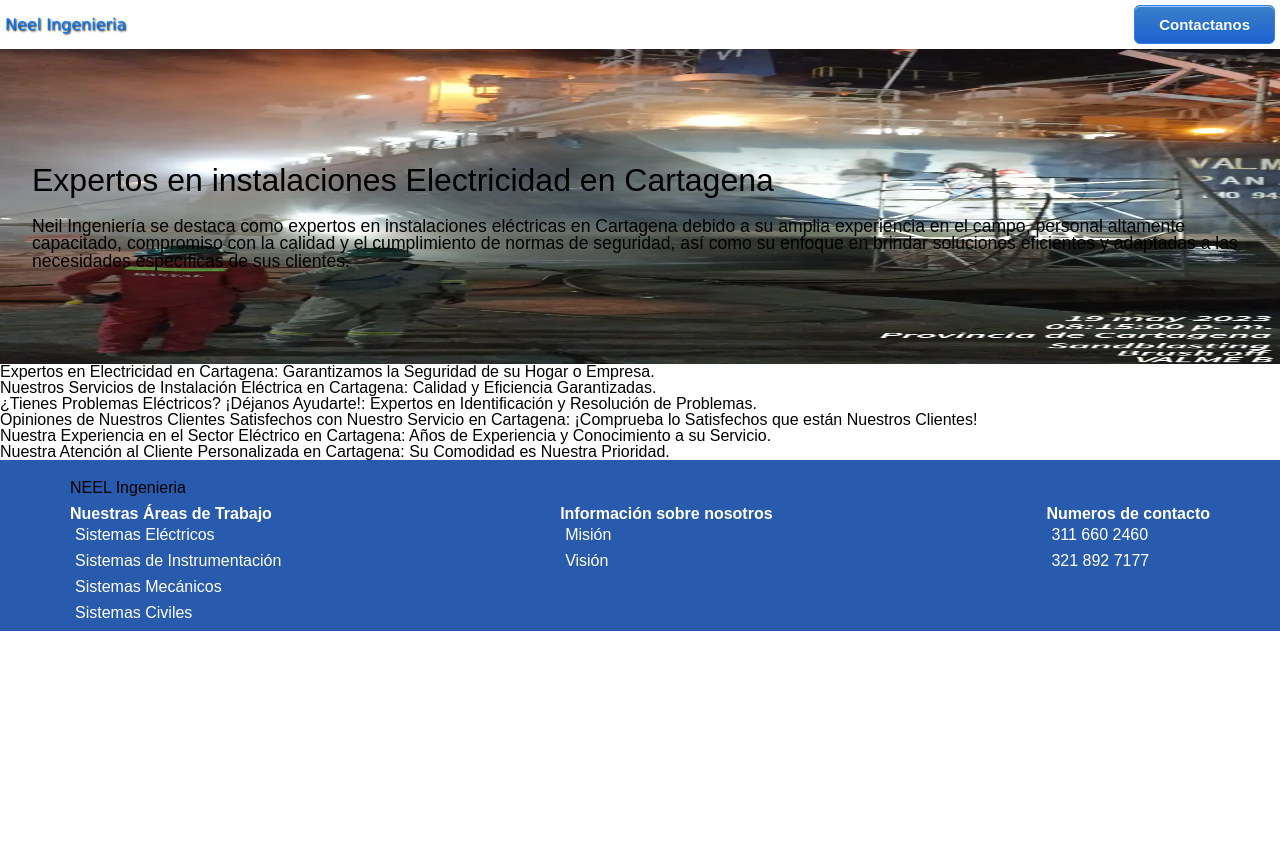
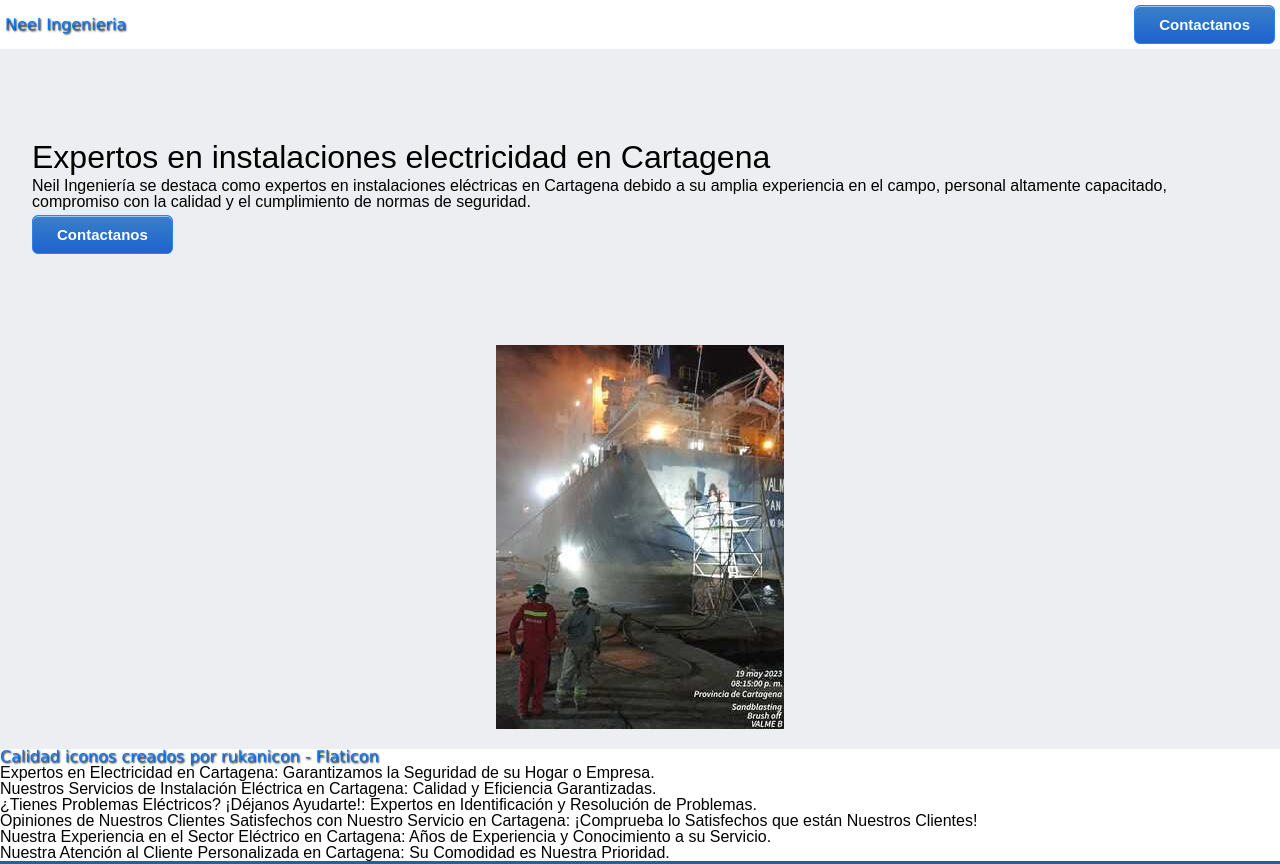
Before and after one commit to KevinRomeroVilla/LP_Neel_Ingenieria, a plain HTML site: page index.html in a window 1280 px wide. Shown: the top 864 px of the page. Before the commit the page ends 800 px from the top, so only its background shows below. Drawn offline with Linux system fonts and the light colour scheme; a script that the page names is missing.

Commit message:
Finish hero section

```diff
--- a/CSS/index.css
+++ b/CSS/index.css
@@ -68,15 +68,16 @@ nav .imageContainer a img {
 
 .hero-home {
   display: flex;
-  height: 315px;
+  height: 700px;
+  flex-direction: column;
+  justify-content: space-between;
+  background-color: #eceef1;
 }
 
 .flex-hero-home {
   display: flex;
   flex: 1 1 0px;
   justify-content: space-around;
-  background-image: url('../Images/Back_ground_img.webp');
-  background-size: 100% 100%;
 }
 
 .box1-hero-home {
@@ -86,14 +87,23 @@ nav .imageContainer a img {
   width: 95%;
 }
 
-.image-hero-home {
-  display: none;
+.h1-hero-home {
+  margin: 0;
 }
 
 .h2-hero-home {
-  font-size: 1.1em;
+  padding-top: 5px;
 }
 
+.hero_button {
+  padding-top: 5px;
+}
+
+.image-hero-home {
+  display: flex;
+  justify-content: center;
+  padding-bottom: 20px;
+}
 footer {
   background-color: var(--bg-c-footer);
   padding-top: 20px;
--- a/index.html
+++ b/index.html
@@ -40,21 +40,35 @@
         <div class="flex-hero-home" id="flex-hero-home">
           <div class="box1-hero-home" id="box1-hero-home">
             <h1 class="h1-hero-home" id="h1-hero-home">
-              Expertos en instalaciones Electricidad en Cartagena
+              Expertos en instalaciones electricidad en Cartagena
             </h1>
             <h2 class="h2-hero-home" id="h2-hero-home">
               Neil Ingeniería se destaca como expertos en instalaciones
               eléctricas en Cartagena debido a su amplia experiencia en el
               campo, personal altamente capacitado, compromiso con la calidad y
-              el cumplimiento de normas de seguridad, así como su enfoque en
-              brindar soluciones eficientes y adaptadas a las necesidades
-              específicas de sus clientes.
+              el cumplimiento de normas de seguridad.
             </h2>
-          </div>
-          <div class="image-hero-home">
-            <img src="/Images/Back_ground_img.webp" width="100%" />
+            <div class="hero_button">
+              <a target="_blank" href="https://wa.link/bqslb8">
+                <button class="navbar_button">Contactanos</button>
+              </a>
+            </div>
           </div>
         </div>
+        <div class="image-hero-home">
+          <img src="/Images/FOTO_1_288px.jpg" />
+        </div>
+      </section>
+      <section class="reasonToWorkWithUS">
+        <div>
+          <a
+            href="https://www.flaticon.es/iconos-gratis/calidad"
+            title="calidad iconos"
+            >Calidad iconos creados por rukanicon - Flaticon</a
+          >
+        </div>
+        <div></div>
+        <div></div>
       </section>
       <div id="content" class="content">
         <h2>
```
Also changed, not shown: Images/FOTO_1_288px.jpg (added).
